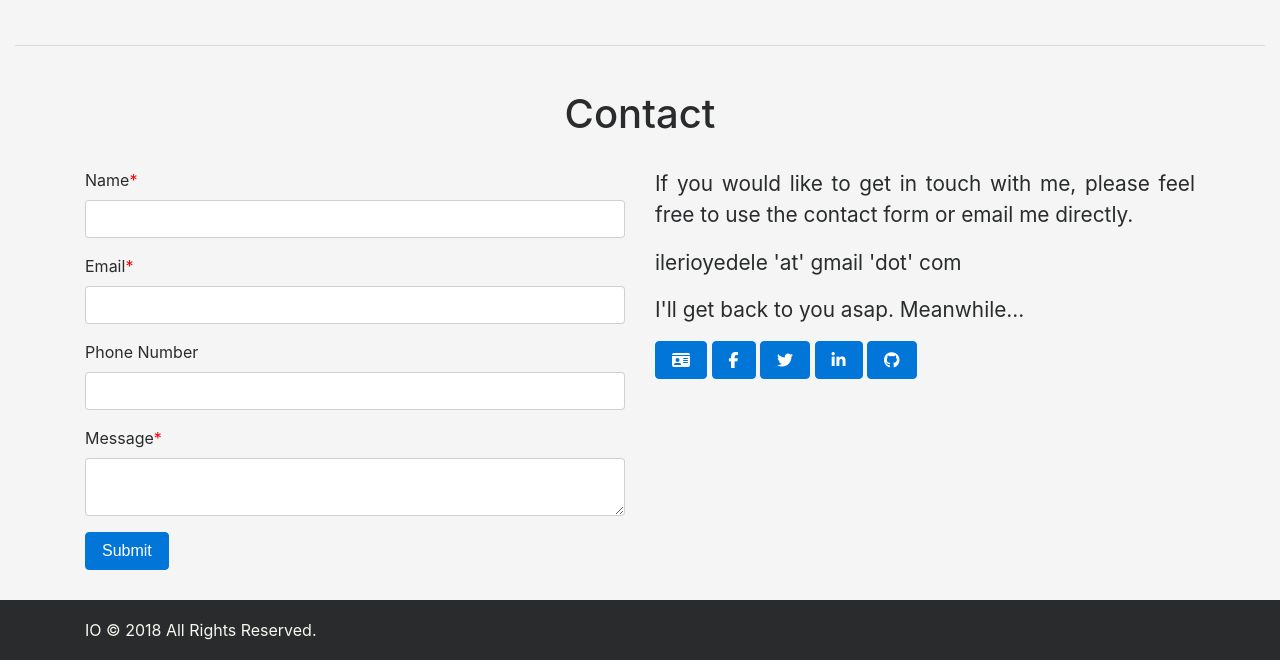
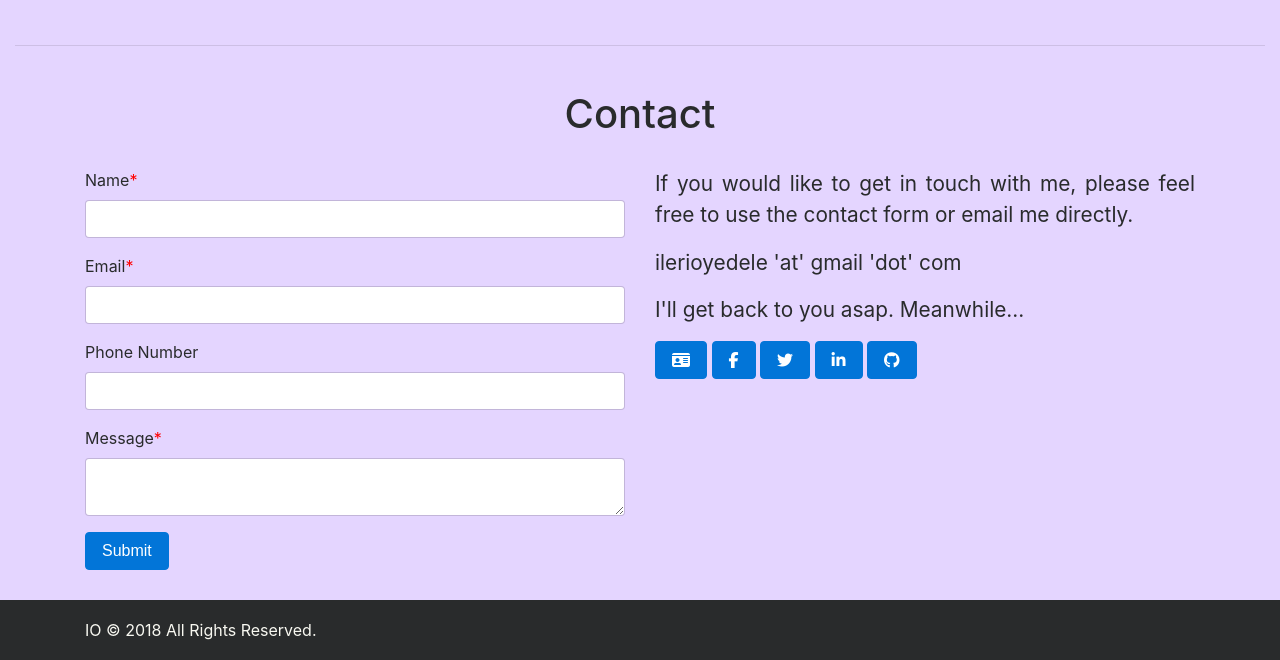
Before and after one commit to ilerio/myweb, a Flask app: page / in a window 1280 px wide. Shown: the part 1572-2232 px from the top of the page. Run offline with Flask 2, Linux system fonts and the light colour scheme; some libraries are stand-ins or nearby versions.

Commit message:
Small changes

```diff
--- a/app/templates/base.html
+++ b/app/templates/base.html
@@ -12,7 +12,7 @@
     <style media="screen">
       {% block styles %}
       body {
-        background-color: whitesmoke;
+        background-color: #e4d5ff;
         padding-top: 3rem; // This is to push down the page a little
       }
 
```
Also changed, not shown: README.md.
